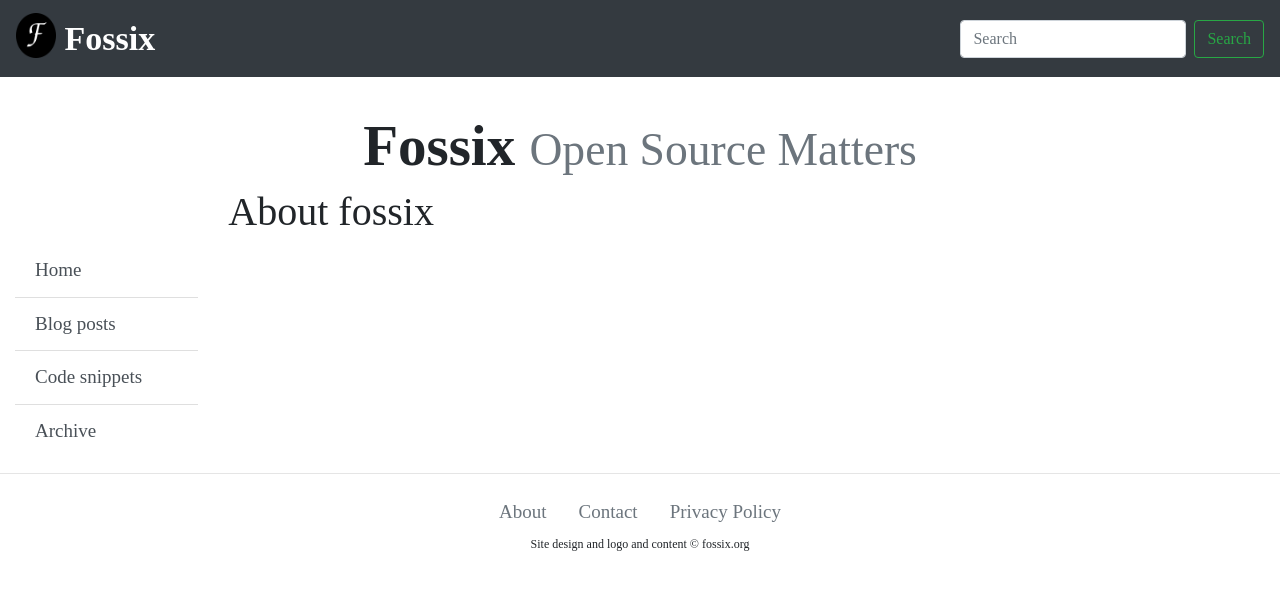
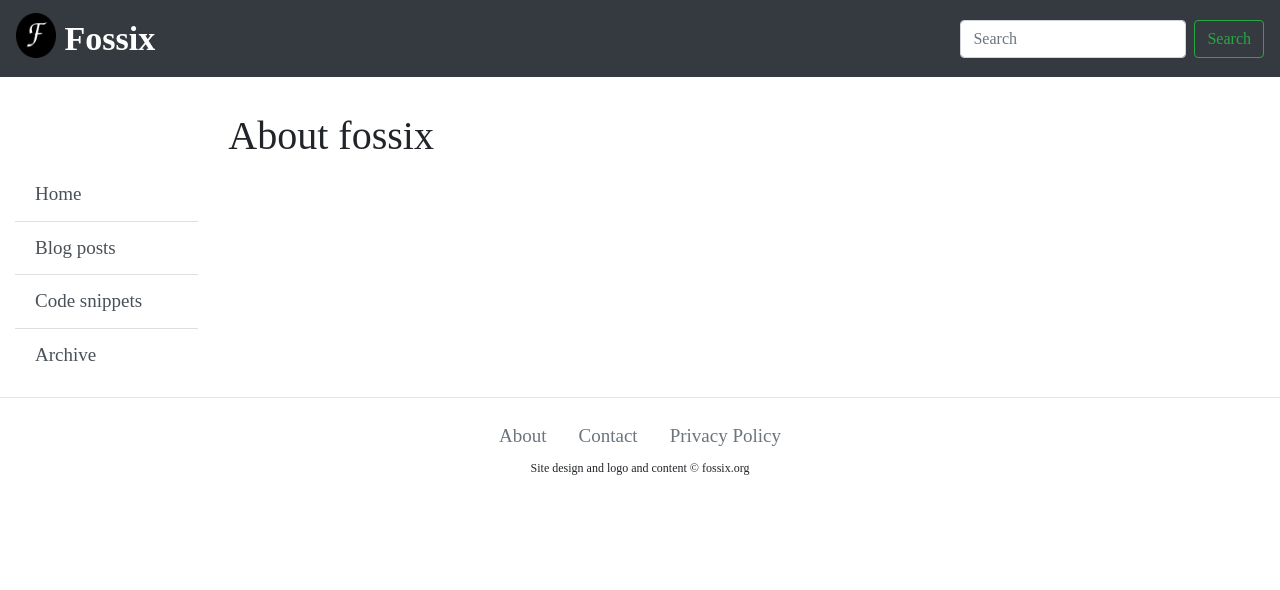
Before and after one commit to fossix/fossix.github.io, a Jekyll site: the page built from about.md, in a window 1280 px wide. Shown: the top 590 px of the page. Built offline with Jekyll 4.4.1, drawn with Linux system fonts in a browser that asks for light colours; nearby versions of some CDN libraries; some web fonts are replaced.

Commit message:
Remove a stray div tag
Signed-off-by: Santosh Sivaraj <santosh@fossix.org>

```diff
--- a/_layouts/master.html
+++ b/_layouts/master.html
@@ -64,9 +64,9 @@
       </div>
     </nav>
 
-    <div class="grid" id="searchBar">
     <div class="container-fluid" style="margin-top:35px";>
 
+      {% if page.url == "/" %}
       <!-- site title -->
       <div class="row">
         <div class="mx-auto">
@@ -76,6 +76,7 @@
           </h1>
         </div>
       </div>
+      {% endif %}
 
       <!--  page title -->
       <div class="row">
```
Lines whose indentation alone changed are shown as unchanged.
